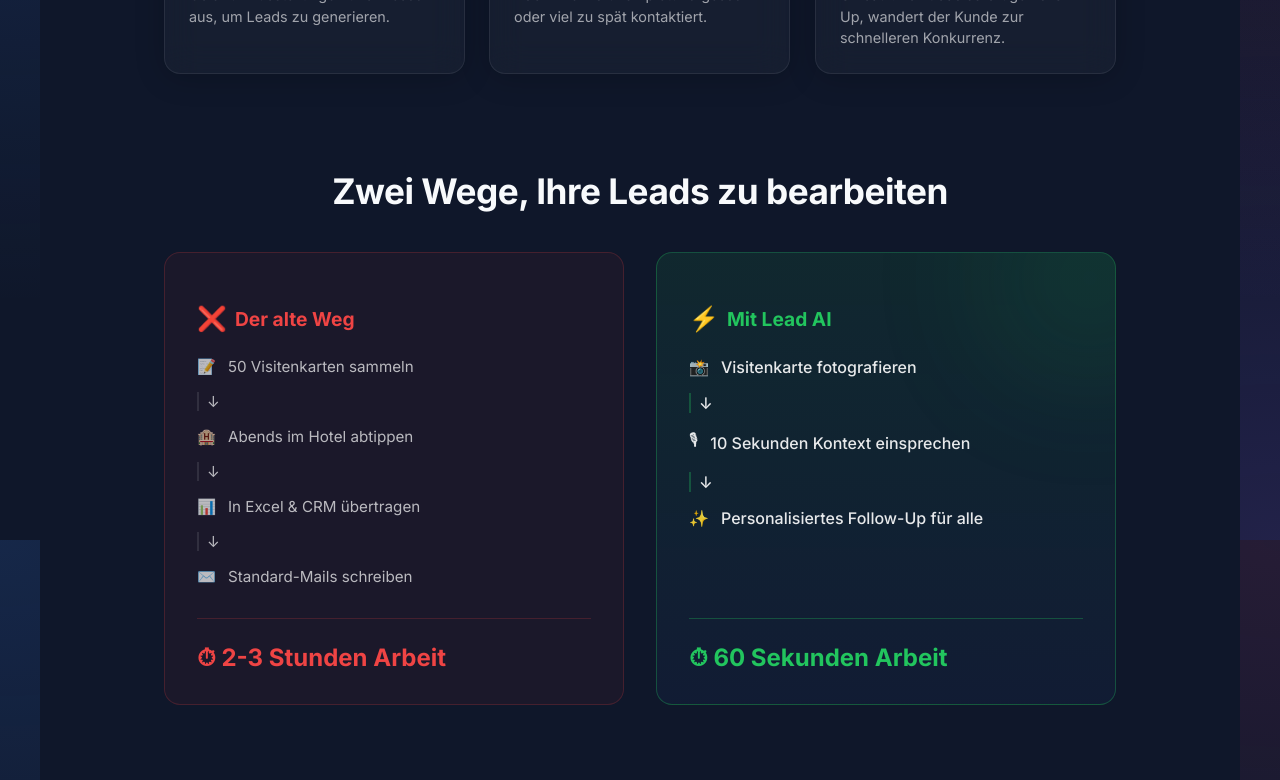
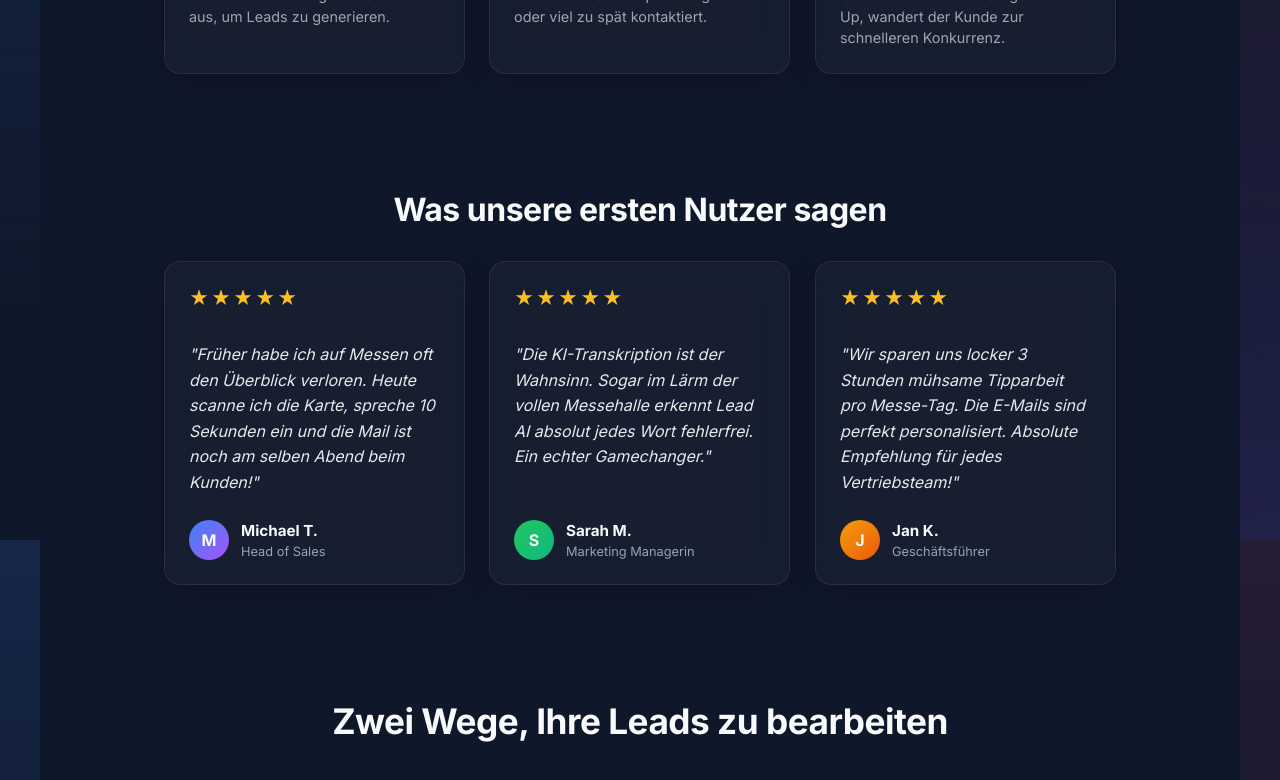
Before and after one commit to Pholiko/LeadsAI, a React (Vite) app: page / in a window 1280 px wide. Shown: the part 1060-1840 px from the top of the page. Built offline with nearby package versions, Linux system fonts and the light colour scheme.

Commit message:
Add testimonials and unverbindlich to pricing

```diff
--- a/src/components/LandingView.jsx
+++ b/src/components/LandingView.jsx
@@ -169,6 +169,56 @@
         </div>
       </div>
 
+      {/* Testimonials 1 */}
+      <div style={{ padding: '60px 24px', maxWidth: '1000px', margin: '0 auto', width: '100%' }}>
+        <h2 style={{ fontSize: '2rem', fontWeight: '800', margin: '0 0 32px', textAlign: 'center', letterSpacing: '-0.5px' }}>Was unsere ersten Nutzer sagen</h2>
+        <div style={{ display: 'grid', gridTemplateColumns: 'repeat(auto-fit, minmax(280px, 1fr))', gap: '24px' }}>
+
+          <div className="card glass" style={{ padding: '24px', display: 'flex', flexDirection: 'column' }}>
+            <div style={{ color: '#fbbf24', fontSize: '1.2rem', marginBottom: '16px', letterSpacing: '2px' }}>★★★★★</div>
+            <p style={{ fontStyle: 'italic', color: 'rgba(255,255,255,0.9)', lineHeight: '1.6', marginBottom: '24px', flex: 1 }}>
+              "Früher habe ich auf Messen oft den Überblick verloren. Heute scanne ich die Karte, spreche 10 Sekunden ein und die Mail ist noch am selben Abend beim Kunden!"
+            </p>
+            <div style={{ display: 'flex', alignItems: 'center', gap: '12px' }}>
+              <div style={{ width: '40px', height: '40px', borderRadius: '50%', background: 'linear-gradient(135deg, var(--primary) 0%, #a855f7 100%)', display: 'flex', alignItems: 'center', justifyContent: 'center', fontWeight: 'bold' }}>M</div>
+              <div>
+                <p style={{ margin: '0 0 4px', fontWeight: 'bold', fontSize: '0.95rem' }}>Michael T.</p>
+                <p style={{ margin: 0, fontSize: '0.8rem', color: 'var(--text-secondary)' }}>Head of Sales</p>
+              </div>
+            </div>
+          </div>
+
+          <div className="card glass" style={{ padding: '24px', display: 'flex', flexDirection: 'column' }}>
+            <div style={{ color: '#fbbf24', fontSize: '1.2rem', marginBottom: '16px', letterSpacing: '2px' }}>★★★★★</div>
+            <p style={{ fontStyle: 'italic', color: 'rgba(255,255,255,0.9)', lineHeight: '1.6', marginBottom: '24px', flex: 1 }}>
+              "Die KI-Transkription ist der Wahnsinn. Sogar im Lärm der vollen Messehalle erkennt Lead AI absolut jedes Wort fehlerfrei. Ein echter Gamechanger."
+            </p>
+            <div style={{ display: 'flex', alignItems: 'center', gap: '12px' }}>
+              <div style={{ width: '40px', height: '40px', borderRadius: '50%', background: 'linear-gradient(135deg, #22c55e 0%, #10b981 100%)', display: 'flex', alignItems: 'center', justifyContent: 'center', fontWeight: 'bold' }}>S</div>
+              <div>
+                <p style={{ margin: '0 0 4px', fontWeight: 'bold', fontSize: '0.95rem' }}>Sarah M.</p>
+                <p style={{ margin: 0, fontSize: '0.8rem', color: 'var(--text-secondary)' }}>Marketing Managerin</p>
+              </div>
+            </div>
+          </div>
+
+          <div className="card glass" style={{ padding: '24px', display: 'flex', flexDirection: 'column' }}>
+            <div style={{ color: '#fbbf24', fontSize: '1.2rem', marginBottom: '16px', letterSpacing: '2px' }}>★★★★★</div>
+            <p style={{ fontStyle: 'italic', color: 'rgba(255,255,255,0.9)', lineHeight: '1.6', marginBottom: '24px', flex: 1 }}>
+              "Wir sparen uns locker 3 Stunden mühsame Tipparbeit pro Messe-Tag. Die E-Mails sind perfekt personalisiert. Absolute Empfehlung für jedes Vertriebsteam!"
+            </p>
+            <div style={{ display: 'flex', alignItems: 'center', gap: '12px' }}>
+              <div style={{ width: '40px', height: '40px', borderRadius: '50%', background: 'linear-gradient(135deg, #f59e0b 0%, #ea580c 100%)', display: 'flex', alignItems: 'center', justifyContent: 'center', fontWeight: 'bold' }}>J</div>
+              <div>
+                <p style={{ margin: '0 0 4px', fontWeight: 'bold', fontSize: '0.95rem' }}>Jan K.</p>
+                <p style={{ margin: 0, fontSize: '0.8rem', color: 'var(--text-secondary)' }}>Geschäftsführer</p>
+              </div>
+            </div>
+          </div>
+
+        </div>
+      </div>
+
       {/* Before / After Section */}
       <div style={{ padding: '40px 24px', maxWidth: '1000px', margin: '0 auto', width: '100%' }}>
         <h2 style={{ fontSize: '2.2rem', fontWeight: '800', margin: '0 0 40px', textAlign: 'center', letterSpacing: '-0.5px' }}>Zwei Wege, Ihre Leads zu bearbeiten</h2>
@@ -289,7 +339,7 @@
       <div id="pricing" style={{ padding: '60px 24px', maxWidth: '800px', margin: '0 auto', width: '100%', textAlign: 'center' }}>
         <h2 style={{ fontSize: '2.5rem', fontWeight: '800', margin: '0 0 16px', letterSpacing: '-1px' }}>Pricing</h2>
         <p style={{ fontSize: '1.2rem', color: 'var(--success)', fontWeight: 'bold', margin: '0 0 8px' }}>
-          Aktuell in der kostenlosen Testphase.
+          Aktuell in der kostenlosen und komplett unverbindlichen Testphase.
         </p>
         <p style={{ fontSize: '1rem', color: 'var(--text-secondary)', margin: '0 0 32px' }}>
           Jetzt kostenlosen Testzugang anfordern!
@@ -301,6 +351,55 @@
         >
           Testzugang anfordern
         </button>
+      </div>
+
+      {/* Testimonials 2 */}
+      <div style={{ padding: '40px 24px 20px', maxWidth: '1000px', margin: '0 auto', width: '100%' }}>
+        <div style={{ display: 'grid', gridTemplateColumns: 'repeat(auto-fit, minmax(280px, 1fr))', gap: '24px' }}>
+
+          <div className="card glass" style={{ padding: '24px', display: 'flex', flexDirection: 'column' }}>
+            <div style={{ color: '#fbbf24', fontSize: '1.2rem', marginBottom: '16px', letterSpacing: '2px' }}>★★★★★</div>
+            <p style={{ fontStyle: 'italic', color: 'rgba(255,255,255,0.9)', lineHeight: '1.6', marginBottom: '24px', flex: 1 }}>
+              "Ich war erst skeptisch, aber der nahtlose CSV-Export für unser HubSpot hat mich komplett überzeugt. Ein Muss für jeden modernen Vertriebler."
+            </p>
+            <div style={{ display: 'flex', alignItems: 'center', gap: '12px' }}>
+              <div style={{ width: '40px', height: '40px', borderRadius: '50%', background: 'linear-gradient(135deg, #ef4444 0%, #b91c1c 100%)', display: 'flex', alignItems: 'center', justifyContent: 'center', fontWeight: 'bold' }}>L</div>
+              <div>
+                <p style={{ margin: '0 0 4px', fontWeight: 'bold', fontSize: '0.95rem' }}>Laura S.</p>
+                <p style={{ margin: 0, fontSize: '0.8rem', color: 'var(--text-secondary)' }}>Sales Operations</p>
+              </div>
+            </div>
+          </div>
+
+          <div className="card glass" style={{ padding: '24px', display: 'flex', flexDirection: 'column' }}>
+            <div style={{ color: '#fbbf24', fontSize: '1.2rem', marginBottom: '16px', letterSpacing: '2px' }}>★★★★★</div>
+            <p style={{ fontStyle: 'italic', color: 'rgba(255,255,255,0.9)', lineHeight: '1.6', marginBottom: '24px', flex: 1 }}>
+              "Kein lästiges Abtippen mehr im Hotelzimmer. Ich habe jetzt nach langen Messetagen endlich wieder pünktlich Feierabend. Danke an das Team!"
+            </p>
+            <div style={{ display: 'flex', alignItems: 'center', gap: '12px' }}>
+              <div style={{ width: '40px', height: '40px', borderRadius: '50%', background: 'linear-gradient(135deg, #0ea5e9 0%, #0369a1 100%)', display: 'flex', alignItems: 'center', justifyContent: 'center', fontWeight: 'bold' }}>T</div>
+              <div>
+                <p style={{ margin: '0 0 4px', fontWeight: 'bold', fontSize: '0.95rem' }}>Thomas B.</p>
+                <p style={{ margin: 0, fontSize: '0.8rem', color: 'var(--text-secondary)' }}>Key Account Manager</p>
+              </div>
+            </div>
+          </div>
+
+          <div className="card glass" style={{ padding: '24px', display: 'flex', flexDirection: 'column' }}>
+            <div style={{ color: '#fbbf24', fontSize: '1.2rem', marginBottom: '16px', letterSpacing: '2px' }}>★★★★★</div>
+            <p style={{ fontStyle: 'italic', color: 'rgba(255,255,255,0.9)', lineHeight: '1.6', marginBottom: '24px', flex: 1 }}>
+              "Unsere Conversion-Rate hat sich drastisch erhöht, weil wir als allererste follow-uppen. Das Produkt macht sich quasi von selbst bezahlt."
+            </p>
+            <div style={{ display: 'flex', alignItems: 'center', gap: '12px' }}>
+              <div style={{ width: '40px', height: '40px', borderRadius: '50%', background: 'linear-gradient(135deg, #ec4899 0%, #be185d 100%)', display: 'flex', alignItems: 'center', justifyContent: 'center', fontWeight: 'bold' }}>E</div>
+              <div>
+                <p style={{ margin: '0 0 4px', fontWeight: 'bold', fontSize: '0.95rem' }}>Elena R.</p>
+                <p style={{ margin: 0, fontSize: '0.8rem', color: 'var(--text-secondary)' }}>Startup Founder</p>
+              </div>
+            </div>
+          </div>
+
+        </div>
       </div>
 
       {/* FAQ Section */}
```
